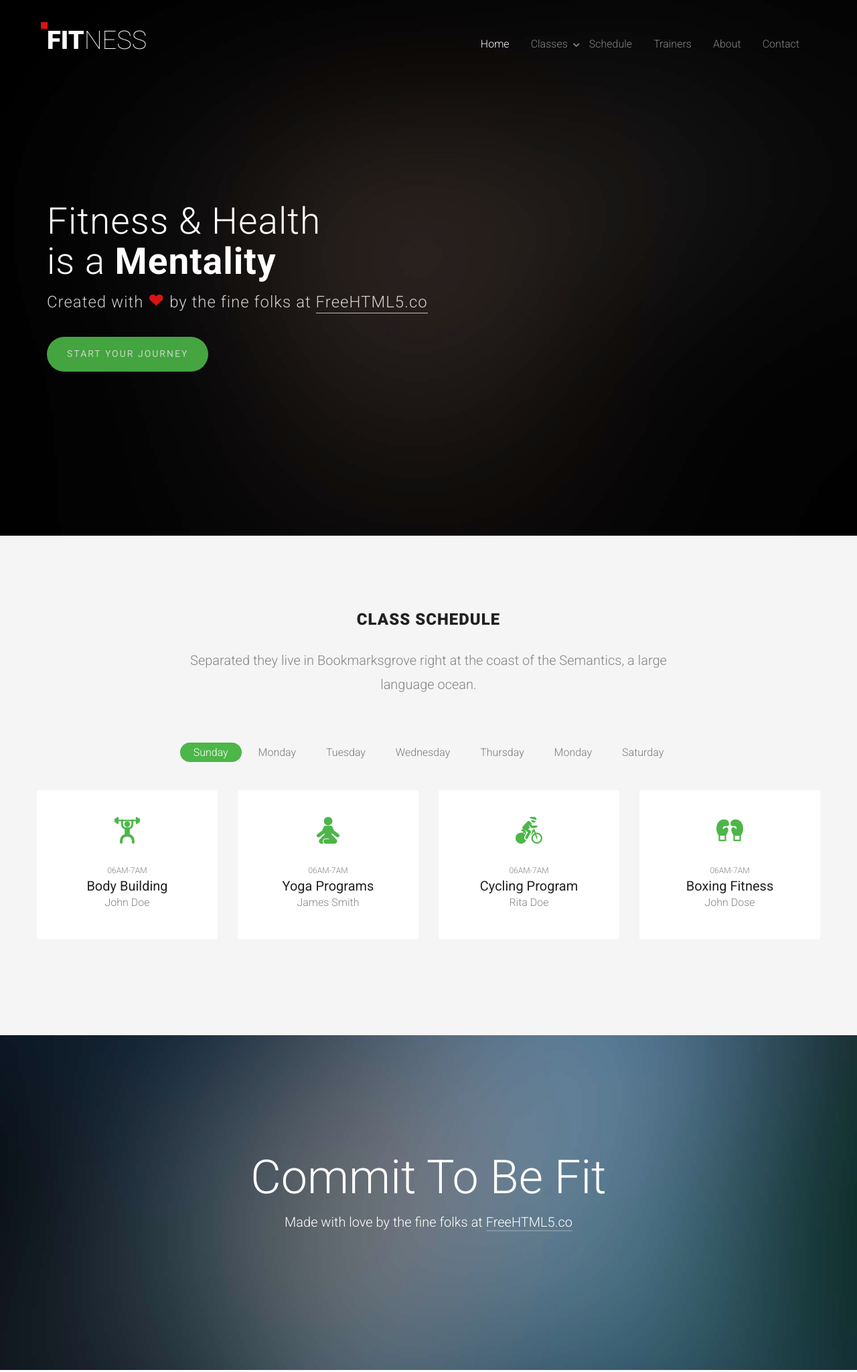
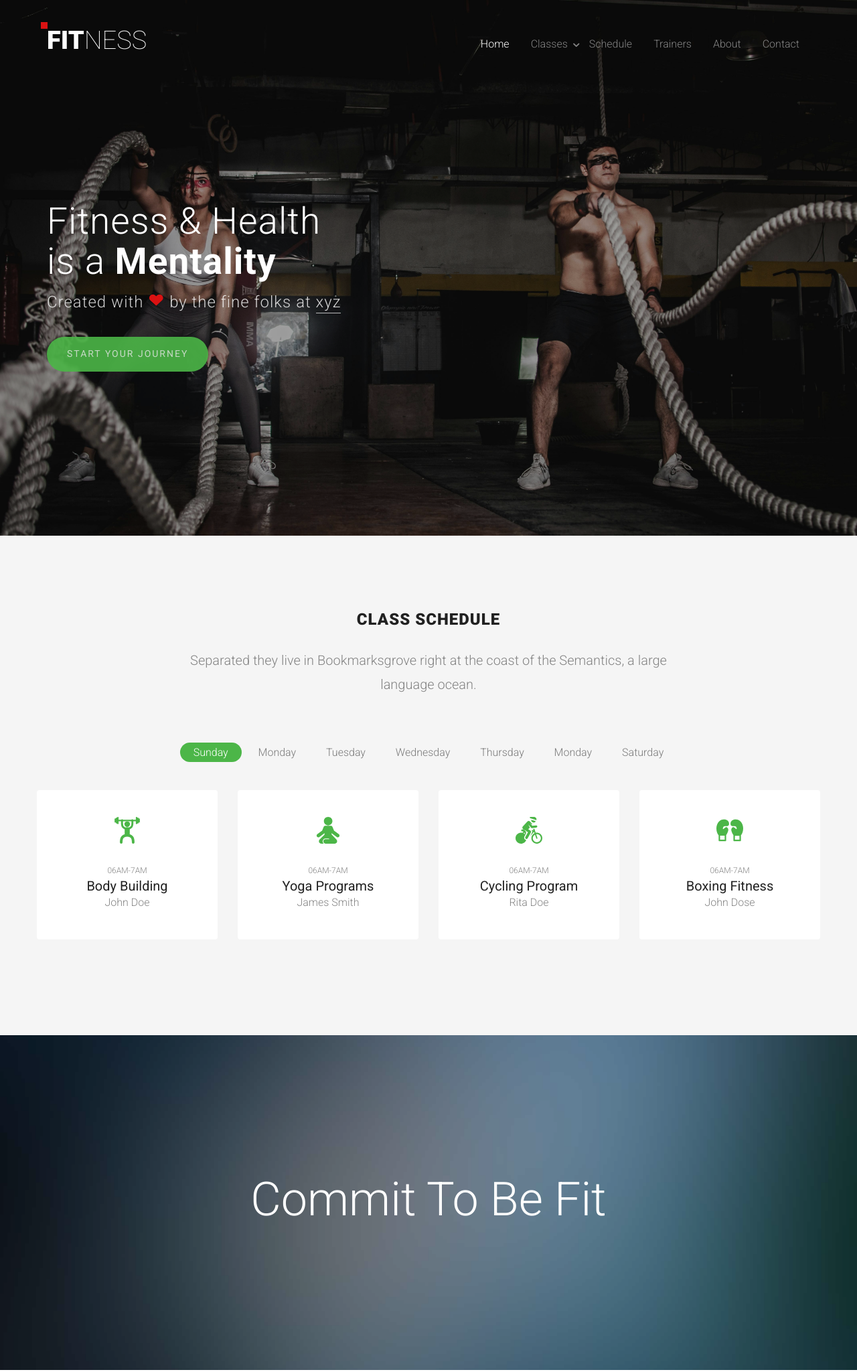
Before and after one commit to UditRawall/fitness, a plain HTML site: page index.html in a window 1280 px wide. Shown: the top 2049 px of the page at 67% size. Drawn offline with Linux system fonts and the light colour scheme; files whose address does not match are found by name.

Commit message:
refactor

```diff
--- a/index.html
+++ b/index.html
@@ -7,7 +7,7 @@
 	<head>
 	<meta charset="utf-8">
 	<meta http-equiv="X-UA-Compatible" content="IE=edge">
-	<title>Fitness &mdash; 100% Free Fully Responsive HTML5 Template by FREEHTML5.co</title>
+	<title>Fitness</title>
 	<meta name="viewport" content="width=device-width, initial-scale=1">
 	<meta name="description" content="Free HTML5 Template by FREEHTML5.CO" />
 	<meta name="keywords" content="free html5, free template, free bootstrap, html5, css3, mobile first, responsive" />
@@ -84,7 +84,7 @@
 									 	<li><a href="left-sidebar.html">Web Development</a></li>
 									 	<li><a href="right-sidebar.html">Branding &amp; Identity</a></li>
 										<li>
-											<a href="#" class="fh5co-sub-ddown">Free HTML5</a>
+											<a href="#" class="fh5co-sub-ddown">xyz</a>
 											<ul class="fh5co-sub-menu">
 												<li><a href="http://freehtml5.co/preview/?item=build-free-html5-bootstrap-template" target="_blank">Build</a></li>
 												<li><a href="http://freehtml5.co/preview/?item=work-free-html5-template-bootstrap" target="_blank">Work</a></li>
@@ -114,13 +114,13 @@
 		<!-- end:fh5co-header -->
 		<div class="fh5co-hero">
 			<div class="fh5co-overlay"></div>
-			<div class="fh5co-cover" data-stellar-background-ratio="0.5" style="background-image: url(images/home-image.jpg);">
+			<div class="fh5co-cover" data-stellar-background-ratio="0.5" style="background-image: url(images/pexels-leonardho-1552242.jpg);">
 				<div class="desc animate-box">
 					<div class="container">
 						<div class="row">
 							<div class="col-md-7">
 								<h2>Fitness &amp; Health <br>is a <b>Mentality</b></h2>
-								<p><span>Created with <i class="icon-heart3"></i> by the fine folks at <a href="http://freehtml5.co" class="fh5co-site-name">FreeHTML5.co</a></span></p>
+								<p><span>Created with <i class="icon-heart3"></i> by the fine folks at <a href="http://freehtml5.co" class="fh5co-site-name">xyz</a></span></p>
 								<span><a class="btn btn-primary" href="#">Start Your Journey</a></span>
 							</div>
 						</div>
@@ -421,7 +421,7 @@
 					<div class="col-md-8 col-md-offset-2 col-sm-12 col-sm-offset-0 col-xs-12 col-xs-offset-0 text-center fh5co-table">
 						<div class="fh5co-intro fh5co-table-cell animate-box">
 							<h1 class="text-center">Commit To Be Fit</h1>
-							<p>Made with love by the fine folks at <a href="http://freehtml5.co">FreeHTML5.co</a></p>
+							<!-- <p>Made with love by the fine folks at <a href="http://freehtml5.co">FreeHTML5.co</a></p> -->
 						</div>
 					</div>
 				</div>
```
Also changed, not shown: README.txt, images/pexels-leonardho-1552242.jpg (added).
